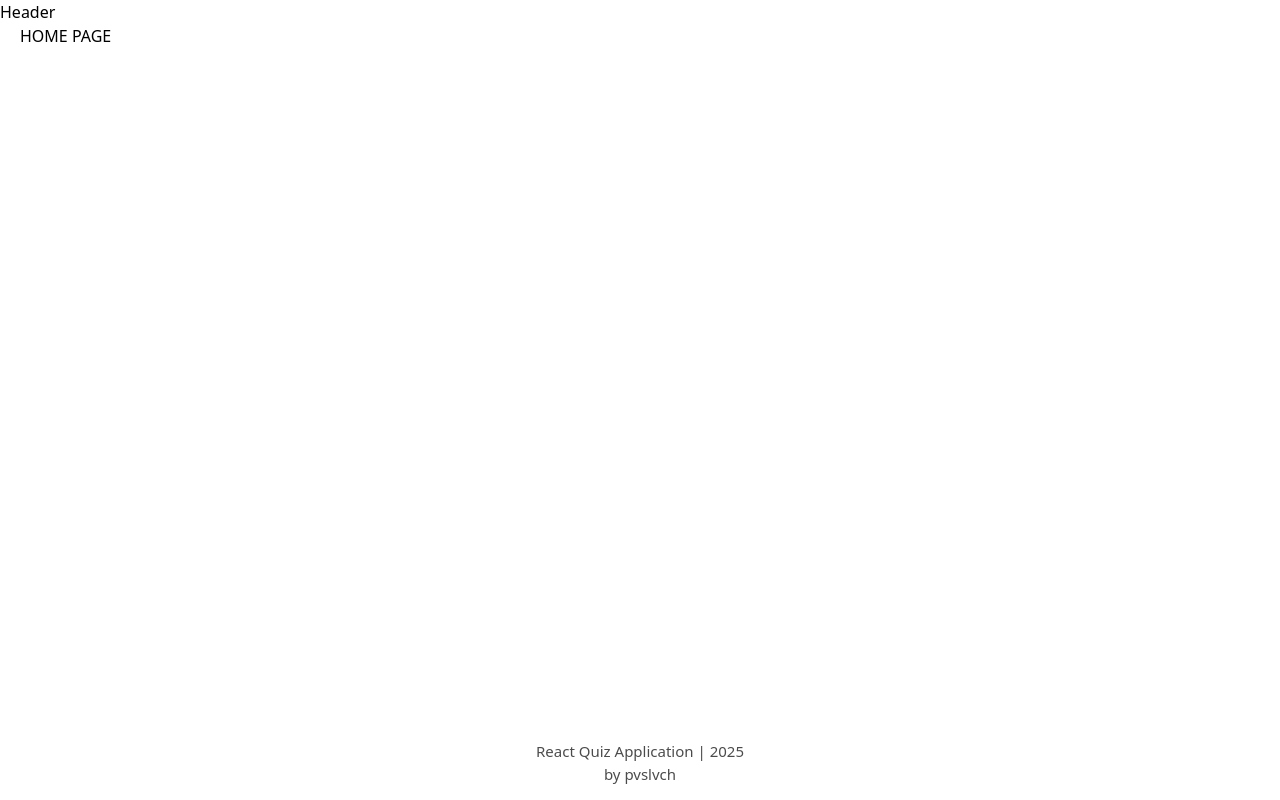
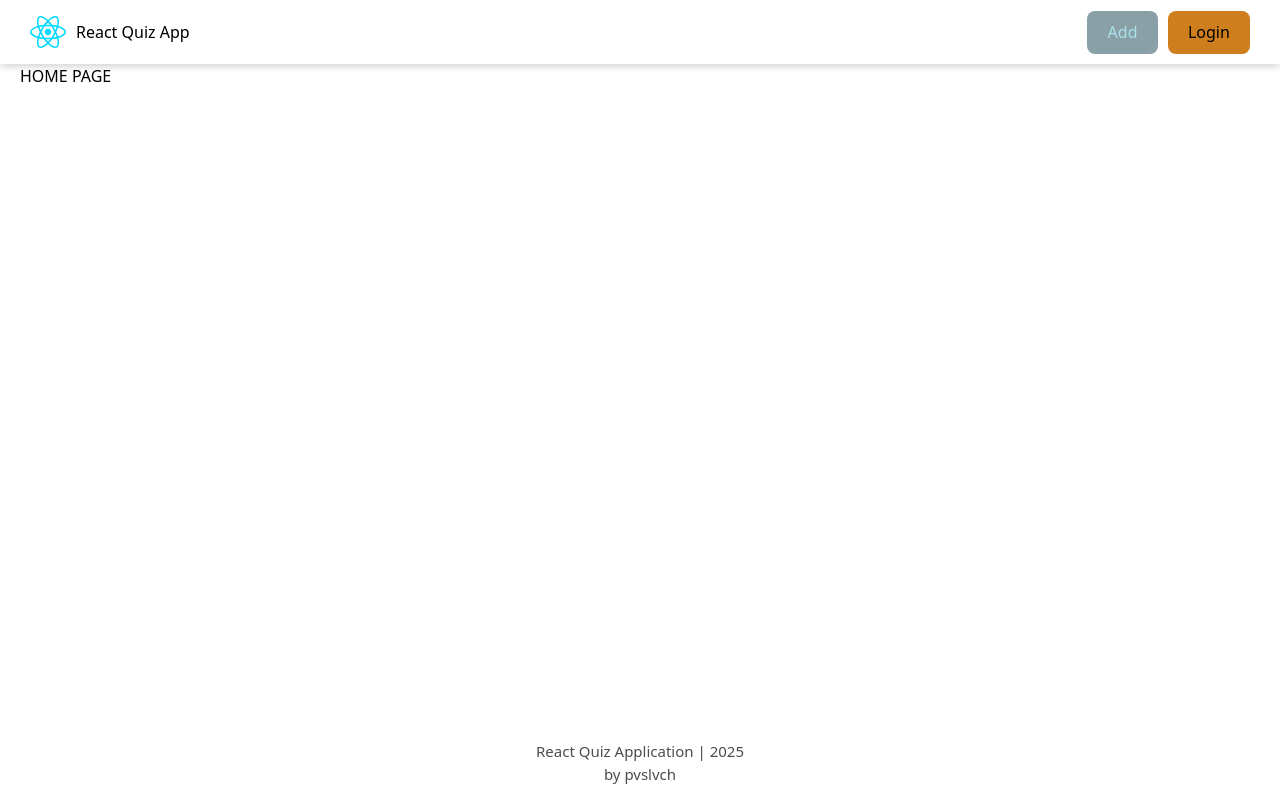
Before and after one commit to palinavasilevich/react-app-course, a React (Vite) app: page / in a window 1280 px wide. Built offline with nearby package versions, Linux system fonts and the light colour scheme.

Commit message:
feat: implement the Header and Button components

```diff
--- /dev/null
+++ b/src/components/Button/Button.jsx
@@ -0,0 +1,13 @@
+import cls from "./Button.module.css";
+
+export const Button = ({ isActive, isDisabled, children, onClick }) => {
+  return (
+    <button
+      className={`${cls.btn} ${isActive ? cls.active : ""}`}
+      onClick={onClick}
+      disabled={isDisabled}
+    >
+      {children}
+    </button>
+  );
+};
--- /dev/null
+++ b/src/components/Button/Button.module.css
@@ -0,0 +1,31 @@
+.btn {
+  padding: 0.6em 1.2em;
+  border: 1px solid transparent;
+  border-radius: 8px;
+  background-color: var(--btn-bg-color);
+  color: var(--btn-text-color);
+  font-size: 1em;
+  font-weight: 500;
+  font-family: inherit;
+  cursor: pointer;
+  transition: border-color 0.25s;
+}
+
+.btn:hover {
+  border-color: #2f2f2f;
+}
+
+.btn:focus,
+.btn:focus-visible {
+  outline: 4px auto #2f2f2f;
+}
+
+.btn:disabled {
+  opacity: 0.5;
+  pointer-events: none;
+}
+
+.active {
+  color: #000;
+  background-color: #ce7e1d;
+}
--- /dev/null
+++ b/src/components/Button/index.jsx
@@ -0,0 +1 @@
+export { Button } from "./Button";
--- /dev/null
+++ b/src/components/Header/Header.jsx
@@ -0,0 +1,19 @@
+import { Button } from "../Button";
+import ReactLogo from "../../assets/react.svg";
+
+import cls from "./Header.module.css";
+
+export const Header = () => {
+  return (
+    <header className={cls.header}>
+      <p>
+        <img src={ReactLogo} alt="React Logo" />
+        <span>React Quiz App</span>
+      </p>
+      <div className={cls.headerButtonsContainer}>
+        <Button isDisabled>Add</Button>
+        <Button isActive>Login</Button>
+      </div>
+    </header>
+  );
+};
--- /dev/null
+++ b/src/components/Header/Header.module.css
@@ -0,0 +1,27 @@
+.header {
+  width: 100%;
+  height: 70px;
+  padding: 0 30px;
+  display: flex;
+  justify-content: space-between;
+  align-items: center;
+  background-color: var(--main-bg-color);
+  box-shadow: 0 2px 8px 0 rgba(0, 0, 0, 0.2);
+
+  p {
+    display: flex;
+    justify-content: center;
+    align-items: center;
+    gap: 10px;
+    text-transform: capitalize;
+    cursor: pointer;
+    user-select: none;
+  }
+}
+
+.headerButtonsContainer {
+  display: flex;
+  justify-content: center;
+  align-items: center;
+  gap: 10px;
+}
--- /dev/null
+++ b/src/components/Header/index.jsx
@@ -0,0 +1 @@
+export { Header } from "./Header";
--- a/src/components/MainLayout/MainLayout.jsx
+++ b/src/components/MainLayout/MainLayout.jsx
@@ -1,11 +1,12 @@
 import { Outlet } from "react-router-dom";
 import cls from "./MainLayout.module.css";
+import { Header } from "../Header";
 
 export const MainLayout = () => {
   const currentYear = new Date().getFullYear();
   return (
     <div className={cls.mainLayout}>
-      <header className={cls.header}>Header</header>
+      <Header />
       <div className={cls.mainWrapper}>
         <main className={cls.main}>
           <Outlet />
--- a/src/index.css
+++ b/src/index.css
@@ -1,7 +1,9 @@
 :root {
   --main-bg-color: #23272f;
+  --text-color: #fff;
 
-  --text-color: #fff;
+  --btn-bg-color: #383b3f;
+  --btn-text-color: #fff;
 
   font-family: system-ui, Avenir, Helvetica, Arial, sans-serif;
   line-height: 1.5;
@@ -36,6 +38,9 @@
   :root {
     --main-bg-color: #fff;
     --text-color: #000;
+
+    --btn-bg-color: #16444f;
+    --btn-text-color: #57c4dc;
   }
 }
 
@@ -43,5 +48,8 @@
   :root {
     --main-bg-color: #23272f;
     --text-color: #fff;
+
+    --btn-bg-color: #383b3f;
+    --btn-text-color: #fff;
   }
 }
```
Also changed, not shown: eslint.config.js (+8 -9 lines).
